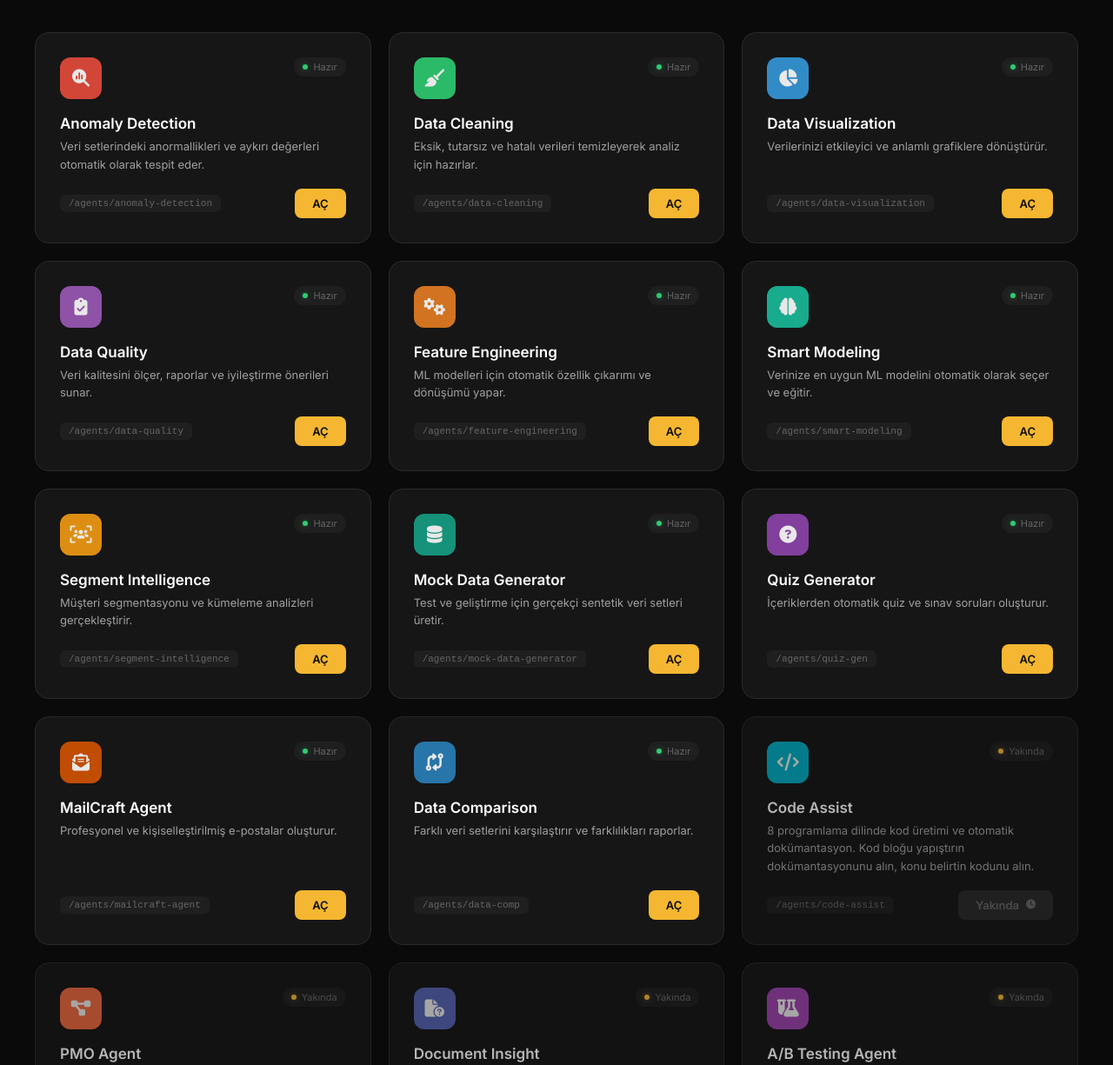
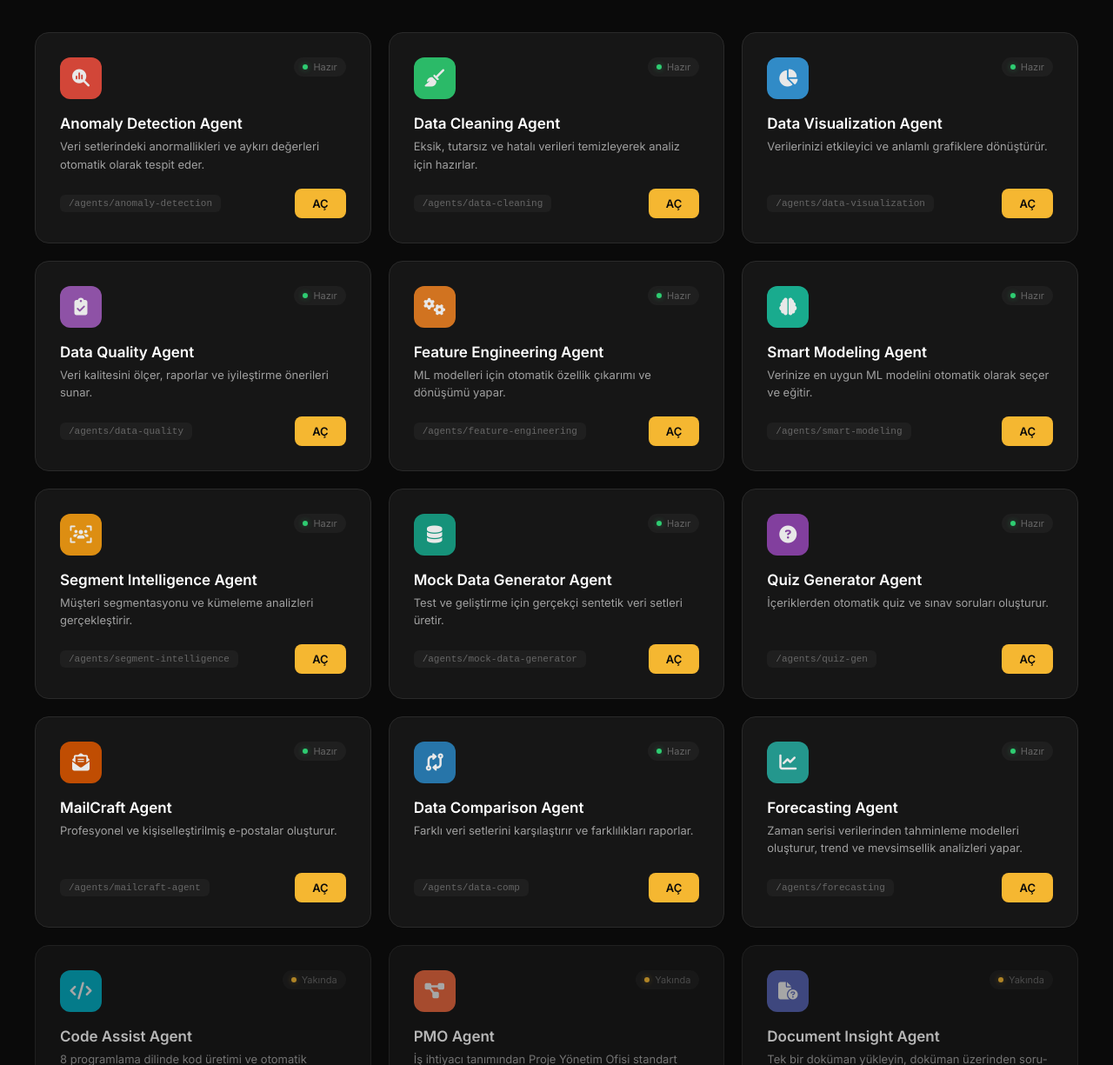
Before and after one commit to selenaavci/aihub-portal.github.io, a plain HTML site: page index.html in a window 1280 px wide. Shown: the part 426-1651 px from the top of the page at 87% size. Drawn offline with Linux system fonts and the light colour scheme.

Commit message:
Update index.html

```diff
--- a/index.html
+++ b/index.html
@@ -471,7 +471,7 @@
                     <div class="card-status"><span class="status-dot ready"></span> Hazır</div>
                 </div>
                 <div class="card-body">
-                    <h3>Anomaly Detection</h3>
+                    <h3>Anomaly Detection Agent</h3>
                     <p>Veri setlerindeki anormallikleri ve aykırı değerleri otomatik olarak tespit eder.</p>
                 </div>
                 <div class="card-footer">
@@ -487,7 +487,7 @@
                     <div class="card-status"><span class="status-dot ready"></span> Hazır</div>
                 </div>
                 <div class="card-body">
-                    <h3>Data Cleaning</h3>
+                    <h3>Data Cleaning Agent</h3>
                     <p>Eksik, tutarsız ve hatalı verileri temizleyerek analiz için hazırlar.</p>
                 </div>
                 <div class="card-footer">
@@ -503,7 +503,7 @@
                     <div class="card-status"><span class="status-dot ready"></span> Hazır</div>
                 </div>
                 <div class="card-body">
-                    <h3>Data Visualization</h3>
+                    <h3>Data Visualization Agent</h3>
                     <p>Verilerinizi etkileyici ve anlamlı grafiklere dönüştürür.</p>
                 </div>
                 <div class="card-footer">
@@ -519,7 +519,7 @@
                     <div class="card-status"><span class="status-dot ready"></span> Hazır</div>
                 </div>
                 <div class="card-body">
-                    <h3>Data Quality</h3>
+                    <h3>Data Quality Agent</h3>
                     <p>Veri kalitesini ölçer, raporlar ve iyileştirme önerileri sunar.</p>
                 </div>
                 <div class="card-footer">
@@ -535,7 +535,7 @@
                     <div class="card-status"><span class="status-dot ready"></span> Hazır</div>
                 </div>
                 <div class="card-body">
-                    <h3>Feature Engineering</h3>
+                    <h3>Feature Engineering Agent</h3>
                     <p>ML modelleri için otomatik özellik çıkarımı ve dönüşümü yapar.</p>
                 </div>
                 <div class="card-footer">
@@ -551,7 +551,7 @@
                     <div class="card-status"><span class="status-dot ready"></span> Hazır</div>
                 </div>
                 <div class="card-body">
-                    <h3>Smart Modeling</h3>
+                    <h3>Smart Modeling Agent</h3>
                     <p>Verinize en uygun ML modelini otomatik olarak seçer ve eğitir.</p>
                 </div>
                 <div class="card-footer">
@@ -567,7 +567,7 @@
                     <div class="card-status"><span class="status-dot ready"></span> Hazır</div>
                 </div>
                 <div class="card-body">
-                    <h3>Segment Intelligence</h3>
+                    <h3>Segment Intelligence Agent</h3>
                     <p>Müşteri segmentasyonu ve kümeleme analizleri gerçekleştirir.</p>
                 </div>
                 <div class="card-footer">
@@ -583,7 +583,7 @@
                     <div class="card-status"><span class="status-dot ready"></span> Hazır</div>
                 </div>
                 <div class="card-body">
-                    <h3>Mock Data Generator</h3>
+                    <h3>Mock Data Generator Agent</h3>
                     <p>Test ve geliştirme için gerçekçi sentetik veri setleri üretir.</p>
                 </div>
                 <div class="card-footer">
@@ -599,7 +599,7 @@
                     <div class="card-status"><span class="status-dot ready"></span> Hazır</div>
                 </div>
                 <div class="card-body">
-                    <h3>Quiz Generator</h3>
+                    <h3>Quiz Generator Agent</h3>
                     <p>İçeriklerden otomatik quiz ve sınav soruları oluşturur.</p>
                 </div>
                 <div class="card-footer">
@@ -631,12 +631,28 @@
                     <div class="card-status"><span class="status-dot ready"></span> Hazır</div>
                 </div>
                 <div class="card-body">
-                    <h3>Data Comparison</h3>
+                    <h3>Data Comparison Agent</h3>
                     <p>Farklı veri setlerini karşılaştırır ve farklılıkları raporlar.</p>
                 </div>
                 <div class="card-footer">
                     <span class="card-path">/agents/data-comp</span>
                     <a href="https://data-comparison-agent.streamlit.app/" class="btn-open" target="_blank" rel="noopener noreferrer">AÇ</a>
+                </div>
+            </div>
+
+            <!-- Forecasting Agent -->
+            <div class="agent-card" style="--card-accent: #26A69A;" data-name="forecasting agent">
+                <div class="card-top">
+                    <div class="card-icon" style="background: #26A69A;"><i class="fa-solid fa-chart-line"></i></div>
+                    <div class="card-status"><span class="status-dot ready"></span> Hazır</div>
+                </div>
+                <div class="card-body">
+                    <h3>Forecasting Agent</h3>
+                    <p>Zaman serisi verilerinden tahminleme modelleri oluşturur, trend ve mevsimsellik analizleri yapar.</p>
+                </div>
+                <div class="card-footer">
+                    <span class="card-path">/agents/forecasting</span>
+                    <a href="https://forecasting-agent.streamlit.app" class="btn-open" target="_blank" rel="noopener noreferrer">AÇ</a>
                 </div>
             </div>
 
@@ -647,7 +663,7 @@
                     <div class="card-status"><span class="status-dot coming-soon"></span> Yakında</div>
                 </div>
                 <div class="card-body">
-                    <h3>Code Assist</h3>
+                    <h3>Code Assist Agent</h3>
                     <p>8 programlama dilinde kod üretimi ve otomatik dokümantasyon. Kod bloğu yapıştırın dokümantasyonunu alın, konu belirtin kodunu alın.</p>
                 </div>
                 <div class="card-footer">
@@ -679,7 +695,7 @@
                     <div class="card-status"><span class="status-dot coming-soon"></span> Yakında</div>
                 </div>
                 <div class="card-body">
-                    <h3>Document Insight</h3>
+                    <h3>Document Insight Agent</h3>
                     <p>Tek bir doküman yükleyin, doküman üzerinden soru-cevap yaparak içeriği derinlemesine analiz edin.</p>
                 </div>
                 <div class="card-footer">
@@ -703,23 +719,6 @@
                     <span class="btn-open">Yakında <i class="fa-solid fa-clock"></i></span>
                 </div>
             </div>
-
-            <!-- Forecasting Agent -->
-            <div class="agent-card" style="--card-accent: #26A69A;" data-name="forecasting agent">
-                <div class="card-top">
-                    <div class="card-icon" style="background: #26A69A;"><i class="fa-solid fa-chart-line"></i></div>
-                    <div class="card-status"><span class="status-dot ready"></span> Hazır</div>
-                </div>
-                <div class="card-body">
-                    <h3>Forecasting Agent</h3>
-                    <p>Zaman serisi verilerinden tahminleme modelleri oluşturur, trend ve mevsimsellik analizleri yapar.</p>
-                </div>
-                <div class="card-footer">
-                    <span class="card-path">/agents/forecasting</span>
-                    <a href="https://forecasting-agent.streamlit.app" class="btn-open" target="_blank" rel="noopener noreferrer">AÇ</a>
-                </div>
-            </div>
-
         </div>
     </section>
 
```
